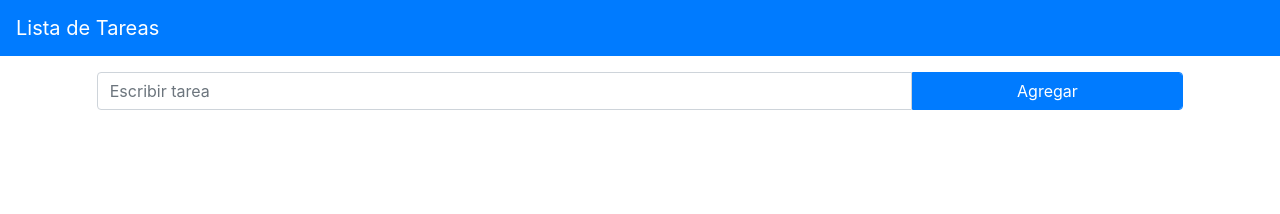
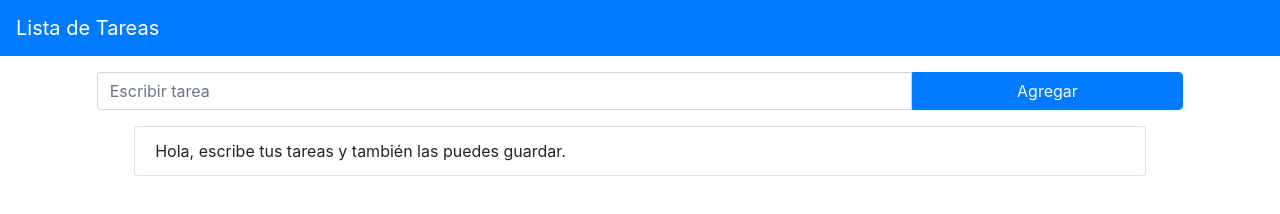
Before and after one commit to victoraranguren/lista-de-tareas, a plain HTML site: page index.html in a window 1280 px wide. Drawn offline with Linux system fonts and the light colour scheme.

Commit message:
Finished

```diff
--- a/index.html
+++ b/index.html
@@ -27,7 +27,9 @@
 
         <div class="row mb-5 justify-content-center">
             <div class="col-10">
-                <ul class="list-group"></ul>
+                <ul class="list-group">
+                    <li class="list-group-item">Hola, escribe tus tareas y también las puedes guardar.</li>
+                </ul>
             </div>
         </div>
     </div>
```
